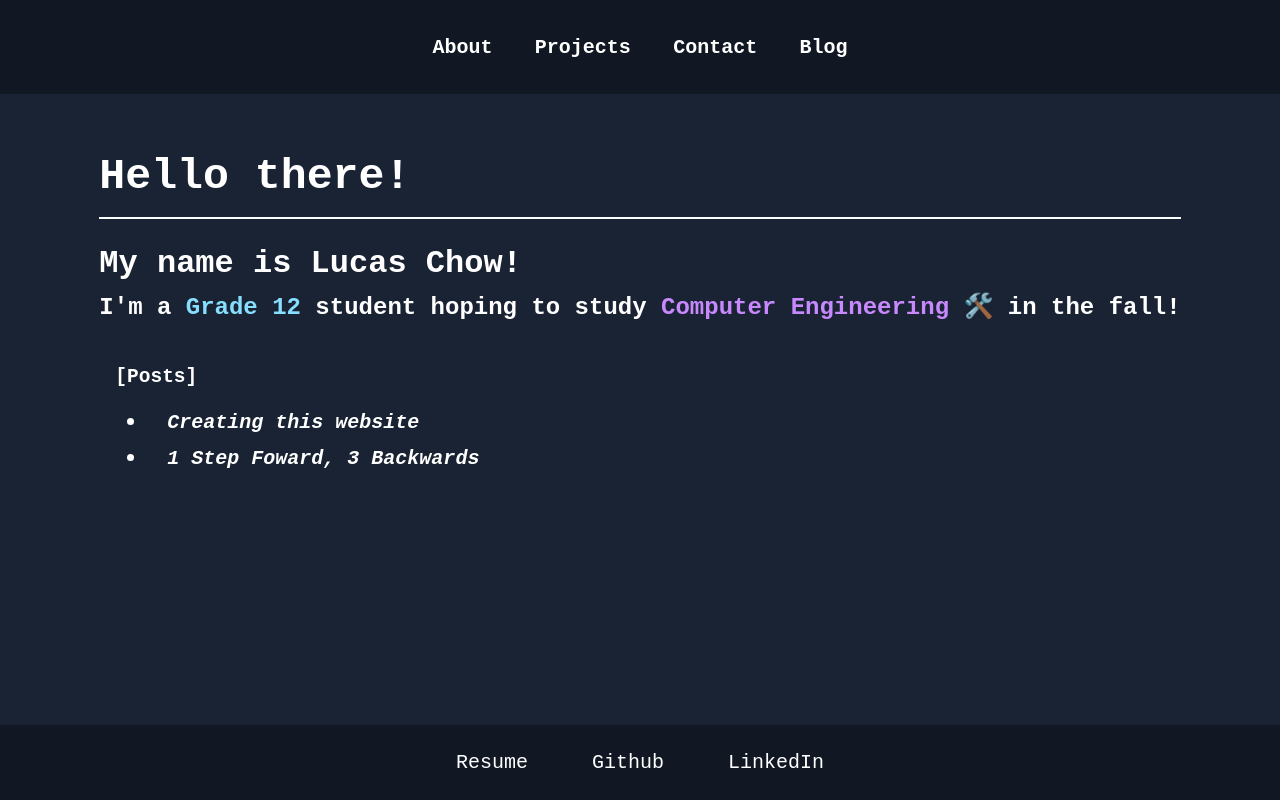
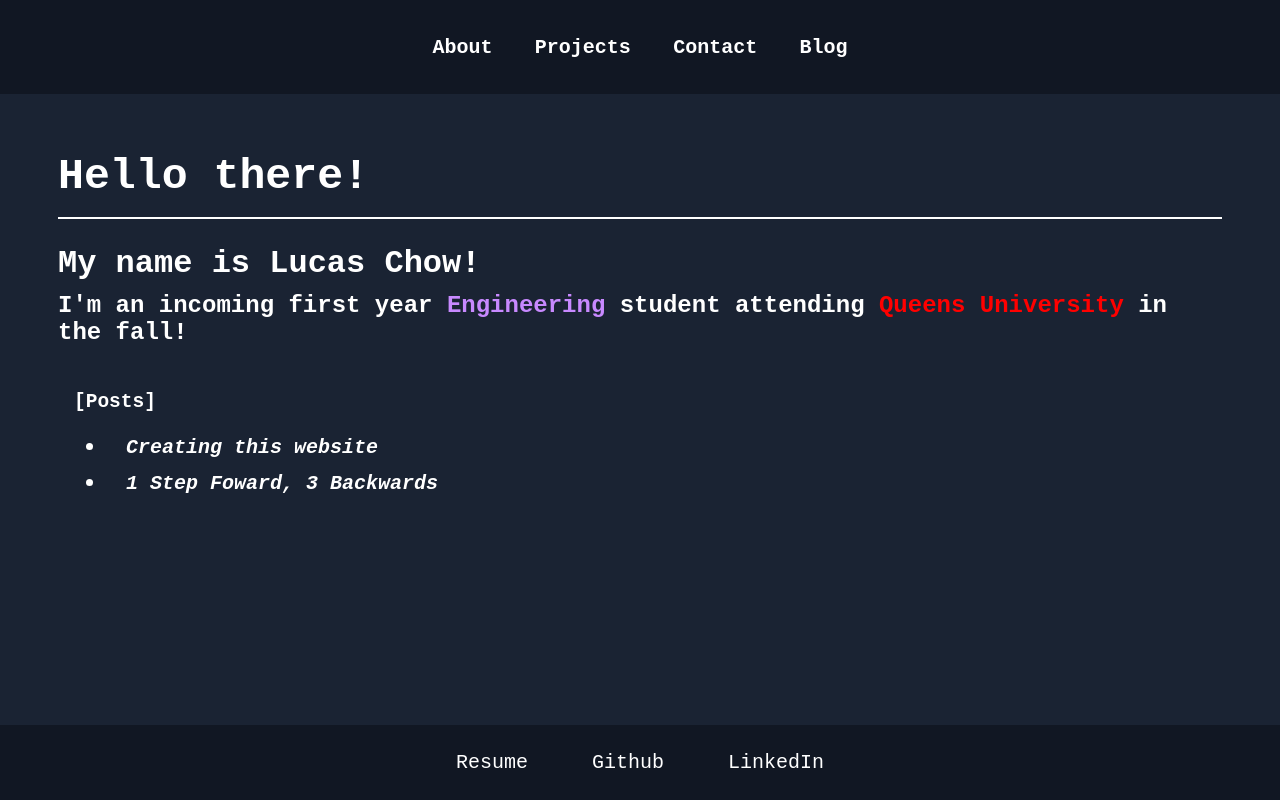
Before and after one commit to lsnchow/lsnchow-vercel, a React (Create React App) app: page / in a window 1280 px wide. Built offline with nearby package versions, Linux system fonts and the light colour scheme.

Commit message:
updated bio-test

```diff
--- a/src/components/AboutMe.js
+++ b/src/components/AboutMe.js
@@ -13,7 +13,7 @@ function AboutMe() {
                 <div className = "line-bar-about"><div className = "line-bar-about2"></div></div>
                 <div className = "sliding-text">
                     <h2 className="title-name" >My name is Lucas Chow!</h2>
-                    <h2 className="bio-p">I'm a <b className = "grade12-text">Grade 12</b> student hoping to study <b className = "ce-text">Computer Engineering 🛠️</b> in the fall!</h2>
+                    <h2 className="bio-p">I'm an incoming first year <b className = "ce-text">Engineering</b> student attending <b className = "queens-text">Queens University</b> in the fall!</h2>
                     <Blogs />
                 </div>
             </div>
--- a/src/styles/index.css
+++ b/src/styles/index.css
@@ -202,6 +202,10 @@ body {
 
 .blogscontainer h3 {
   margin: 0.5rem 0 0.5rem 0.25rem;
+}
+
+.queens-text {
+  color: red;
 }
 
 
```
